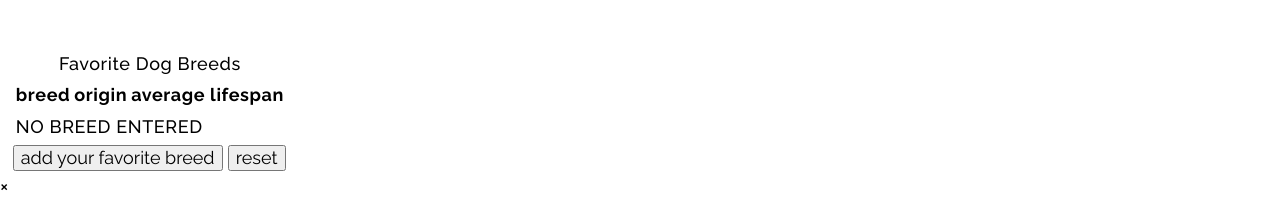
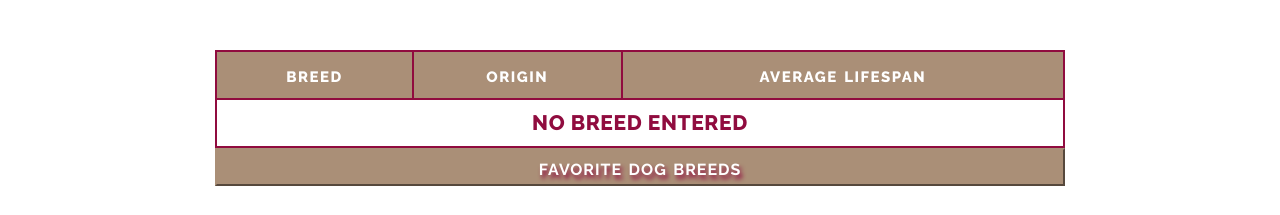
Before and after one commit to RHieger/my-favorite-dogs, a plain HTML site: page finished-project/index.html in a window 1280 px wide. Shown: the part 104-319 px from the top of the page. Drawn offline with Linux system fonts and the light colour scheme.

Commit message:
Refactor styling for favorite dog breed table

```diff
--- a/finished-project/css/fav-dogs.css
+++ b/finished-project/css/fav-dogs.css
@@ -68,3 +68,49 @@ main {
   margin-right: auto;
   z-index: 99;
 }
+
+/* Table styling */
+
+table#dogList {
+  width: 850px;
+  margin: 12px auto 75px auto;
+  border: 2px outset #aa8f77;
+  border-collapse: collapse;
+}
+
+table#dogList caption {
+  caption-side: bottom;
+  font-size: 23px;
+  margin: 0;
+  padding: 3px 0;
+  font-weight: 700;
+  font-variant: small-caps;
+  letter-spacing: 1px;
+  text-shadow: 2.5px 3.5px 4.5px #900c3f;
+  color: #ffffff;
+  background-color: #aa8f77;
+  border: 2px outset #aa8f77;
+}
+
+table#dogList th {
+  border: 2.5px solid #900c3f;
+  border-collapse: collapse;
+  background-color: #aa8f77;
+  color: #ffffff;
+  padding: 9px 15px;
+  font-size: 21px;
+  font-weight: 800;
+  font-variant: small-caps;
+  letter-spacing: 1.5px;
+  text-align: center;
+}
+
+table#dogList td {
+  border: 2.5px solid #900c3f;
+  border-collapse: collapse;
+  padding: 9px 15px;
+  text-align: center;
+  font-size: 21px;
+  font-weight: 800;
+  color: #900c3f;
+}
--- a/finished-project/index.html
+++ b/finished-project/index.html
@@ -17,9 +17,9 @@
 
   <main id="dogBreeds">
 
-    <table>
+    <table id="dogList">
       <caption>
-        Favorite Dog Breeds
+        favorite dog breeds
       </caption>
       <thead>
         <tr>
```
